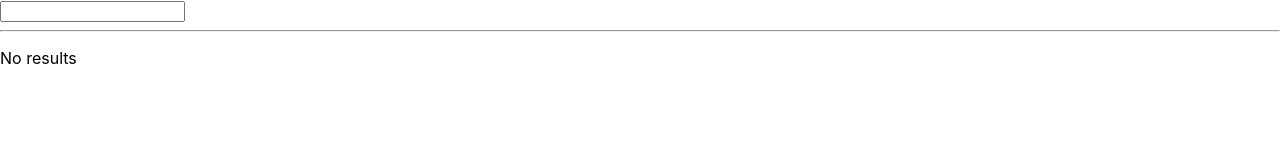
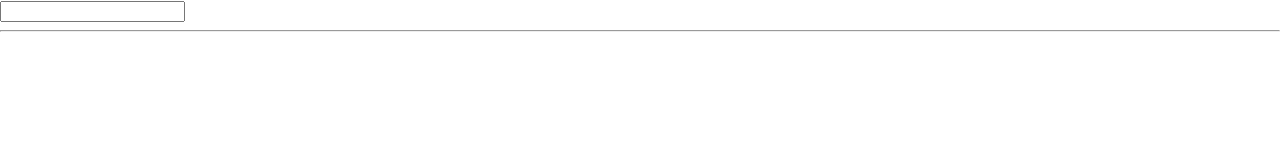
Before and after one commit to hugorodriv/denali, a React (Create React App) app: page / in a window 1280 px wide. Shown: the top 160 px of the page. Built offline with nearby package versions, Linux system fonts and the light colour scheme.

Commit message:
Update App.js

```diff
--- a/src/App.js
+++ b/src/App.js
@@ -32,7 +32,7 @@ function Flights(props) {
   return (
     <>
       <div>
-        {numberResults === 0 && <p>No results</p>}
+        {numberResults === 1 && <p>No results</p>}
         {numberResults === 1 && <p>One flight available</p>}
         {numberResults >= 2 && numberResults <= 20 && (
           <p>Several flights available</p>
```
